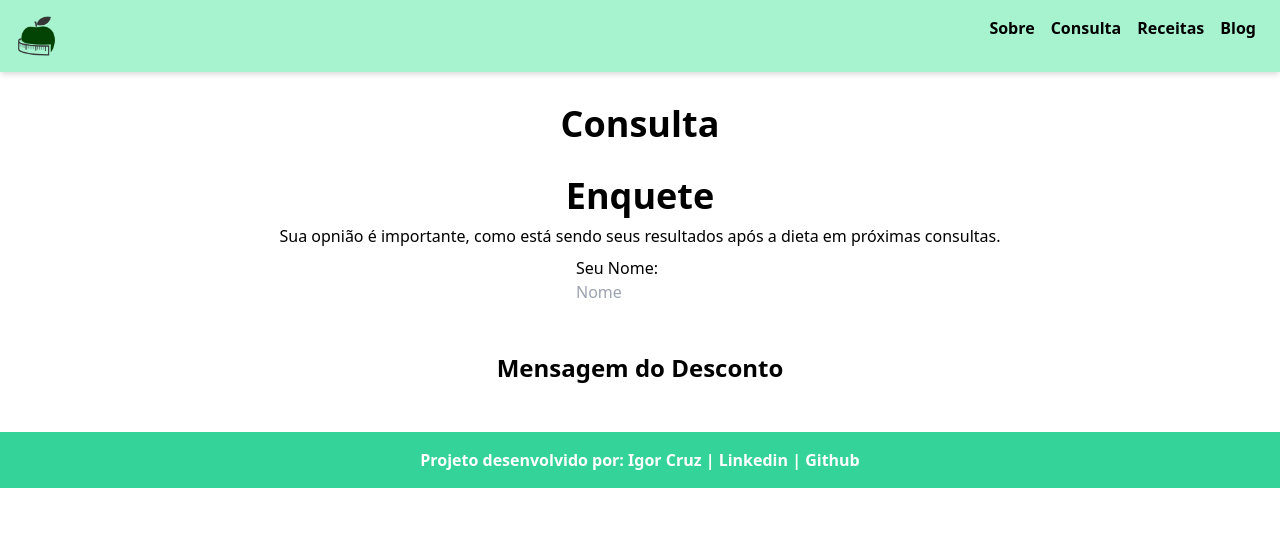
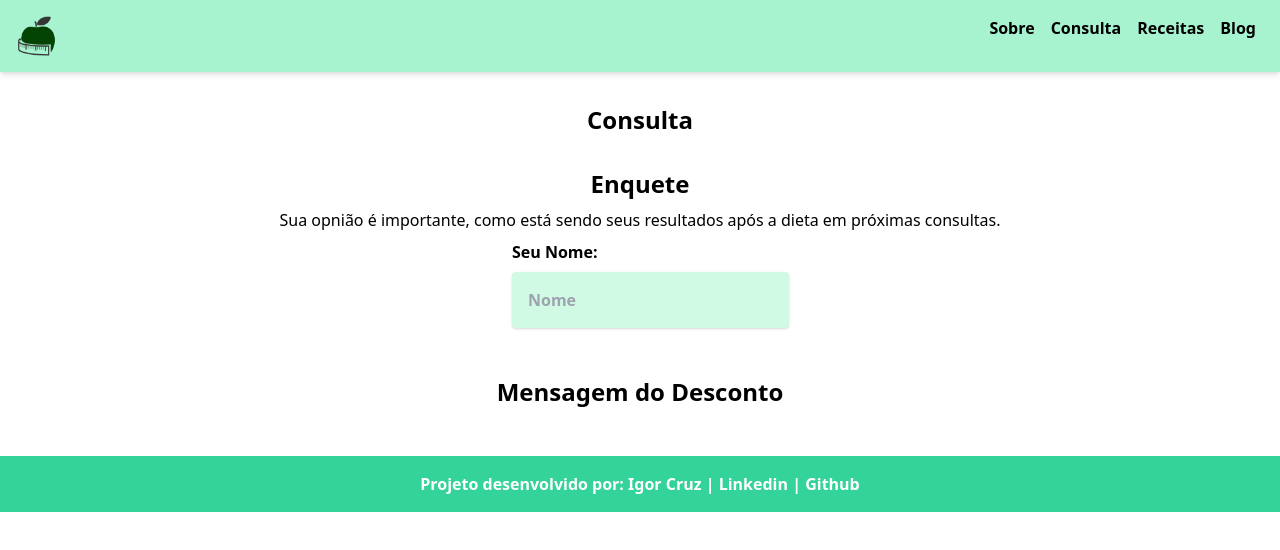
Before and after one commit to Igor-Cruz/Nutri-, a Next.js app: page /consulta in a window 1280 px wide. Shown: the top 550 px of the page. Built offline with nearby package versions, Linux system fonts and the light colour scheme.

Commit message:
Iniciando a página da pesquisa/consulta

```diff
--- a/pages/consulta.js
+++ b/pages/consulta.js
@@ -6,19 +6,19 @@ const Consulta = () => {
     <div>
       <div className="text-center pt-6">
 
-        <h1 className="font-bold my-2 text-4xl">
+        <h1 className="font-bold my-2 text-2xl">
           Consulta
         </h1>
       </div>
       <div className="text-center pt-4">
-        <h2 className="font-bold my-2 text-4xl">
+        <h2 className="font-bold my-2 text-2xl ">
           Enquete
         </h2>
         <p>Sua opnião é importante, como está sendo seus resultados após a dieta em próximas consultas.</p>
       </div>
-      <div className="w-32 mx-auto mt-2">
-        <label>Seu Nome:</label>
-        <input type="text" placeholder="Nome" />
+      <div className="w-1/5 mx-auto mt-2">
+        <label className="font-bold">Seu Nome:</label>
+        <input type="text" placeholder="Nome" className="p-4 font-bold block shadow bg-green-100 my-2 rounded" />
       </div>
       <p className="m-12 text-center font-bold text-2xl">
         Mensagem do Desconto
--- a/pages/receitas.js
+++ b/pages/receitas.js
@@ -6,7 +6,7 @@ const Receitas = () => {
     <div>
       <div>
         <h2>
-          Lista para receber novidades e dicas de receitas.
+          Lista para receber novidades e dicas de receitas.(mailchimp)
 
         </h2>
       </div>
```
